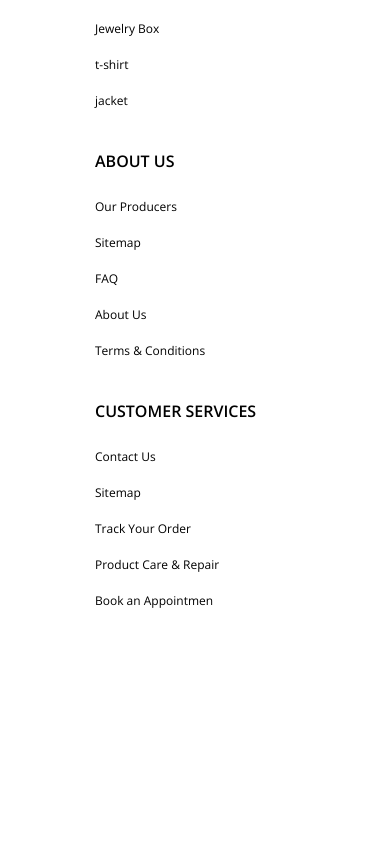
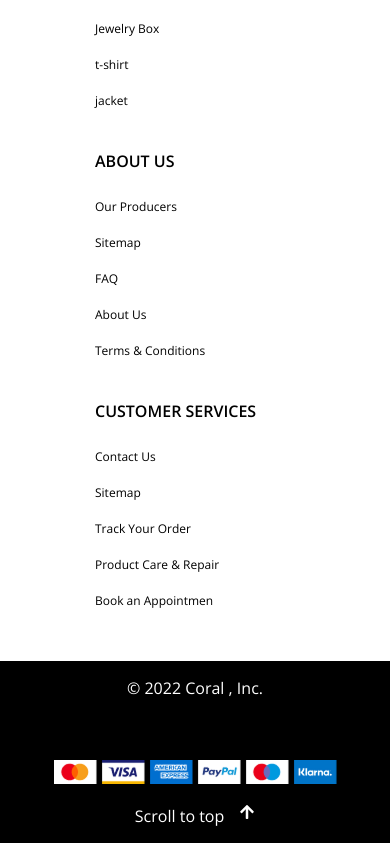
Before and after one commit to moshiurhossain/CoralReactjsResponsive, a React (Vite) app: page /main in a window 390 px wide. Shown: the part 10061-10904 px from the top of the page. Before the commit the page ends 10722 px from the top, so only its background shows below. Built offline with nearby package versions, Linux system fonts and the light colour scheme.

Commit message:
footer bottom done and responsive

```diff
--- a/src/components/FooterPart.jsx
+++ b/src/components/FooterPart.jsx
@@ -4,7 +4,9 @@ import { FaFacebookF } from "react-icons/fa6";
 import { FaTwitter } from "react-icons/fa";
 import { FaLinkedinIn } from "react-icons/fa";
 import { CiInstagram } from "react-icons/ci";
-import { Link } from 'react-router';
+import { Link, Links } from 'react-router';
+import ci from '../assets/images/ci.png'
+import { FaArrowUp } from "react-icons/fa";
 
 
 const FooterPart = () => {
@@ -63,6 +65,18 @@ const FooterPart = () => {
 
       </div>
      </div>
+     <div className='bottompart w-full bg-[#000] py-[15px]  '>
+              <div className="container flex lg:flex-row flex-col justify-between">
+         <p className='font-opensans font-normal text-white text-base text-center'>© 2022 Coral , Inc.</p>
+         <div className='w-[283px] lg:mt-0 mt-[60px] mx-auto lg:mx-0'><img src={ci} alt="creditcardimage" /></div>
+            <div className='flex w-[150px] font-opensans font-normal justify-evenly cursor-pointer  text-white text-base lg:mt-0 mt-[20px] mx-auto lg:mx-0'>
+            <Link className='' >Scroll to top</Link>
+            <FaArrowUp />
+
+            </div>
+              </div>
+
+     </div>
       </footer>
   )
 }
```
Also changed, not shown: src/assets/images/ci.png (added).
